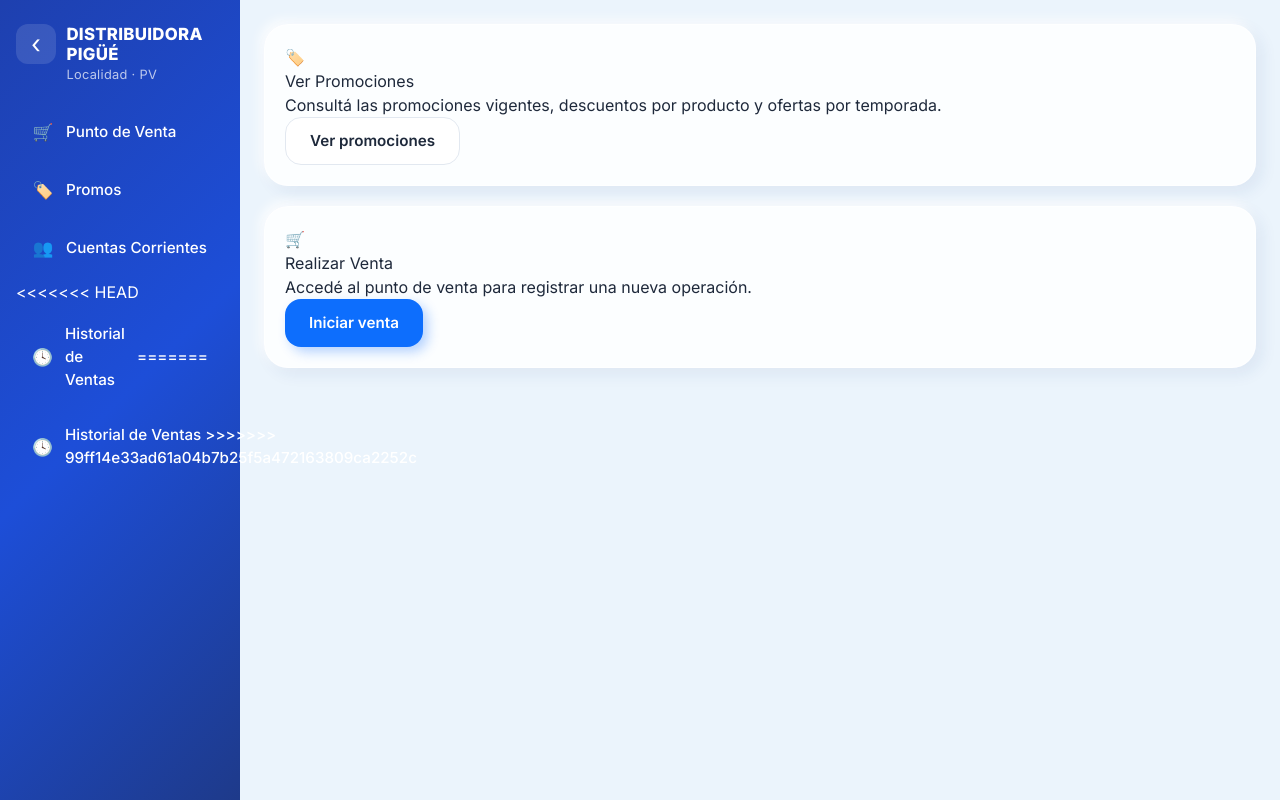
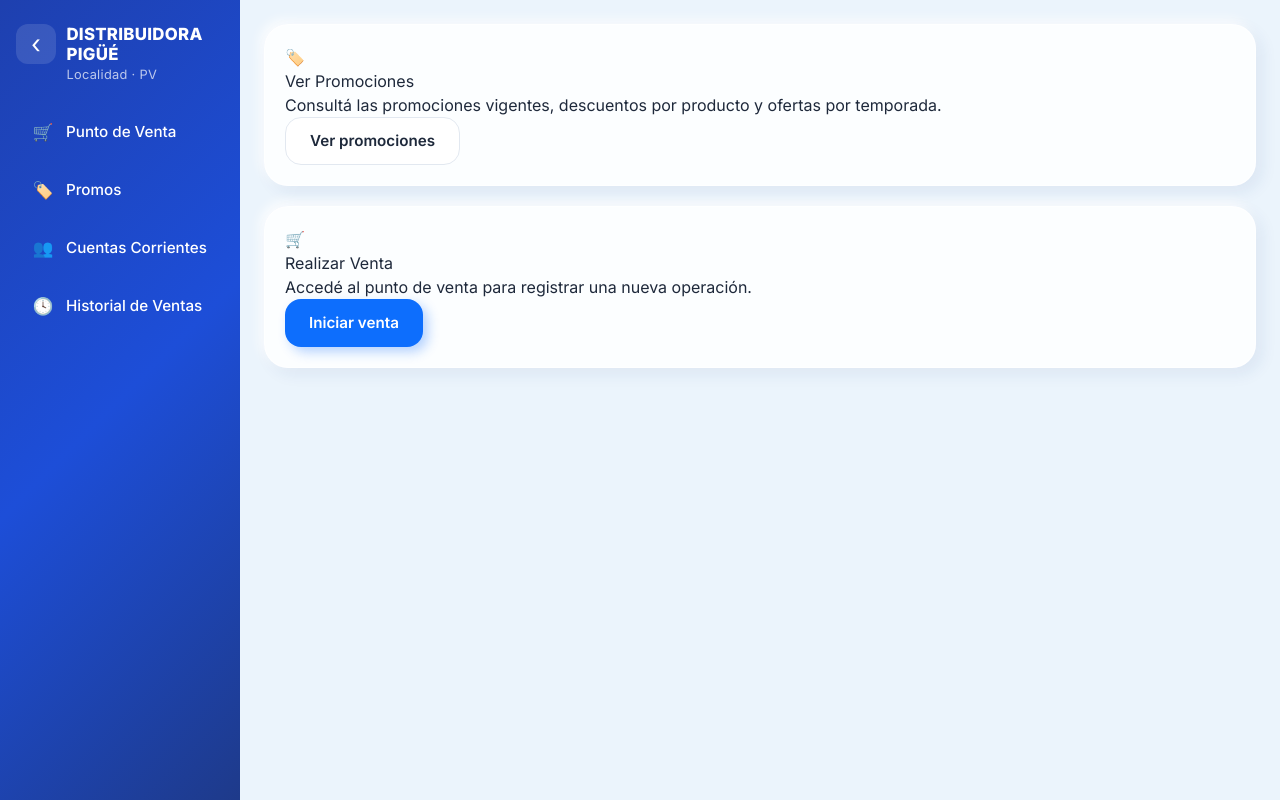
Before and after one commit to rapiriz/ERP-Juan23, a Laravel app: page / in a window 1280 px wide. Run offline with Laravel 12, Linux system fonts and the light colour scheme; style sheets or scripts are compiled from the project's sources.

```diff
--- a/resources/views/partials/sidebar.blade.php
+++ b/resources/views/partials/sidebar.blade.php
@@ -39,14 +39,8 @@
             <span class="ico" aria-hidden="true">&#x1F465;</span>
             <span class="sidebar-label">Cuentas Corrientes</span>
         </a>
-<<<<<<< HEAD
-        <a href="#" class="sidebar-link" aria-label="Historial de Ventas" title="Historial de Ventas">
-            <span class="ico" aria-hidden="true">&#x1F553;</span>
-            <span class="sidebar-label">Historial de Ventas</span>
-=======
         <a href="{{ route('ventas.historial') }}" class="sidebar-link {{ request()->routeIs('ventas.historial') ? 'active' : '' }}">
             <span class="ico">🕓</span> Historial de Ventas
->>>>>>> 99ff14e33ad61a04b7b25f5a472163809ca2252c
         </a>
     </nav>
 </aside>
```
